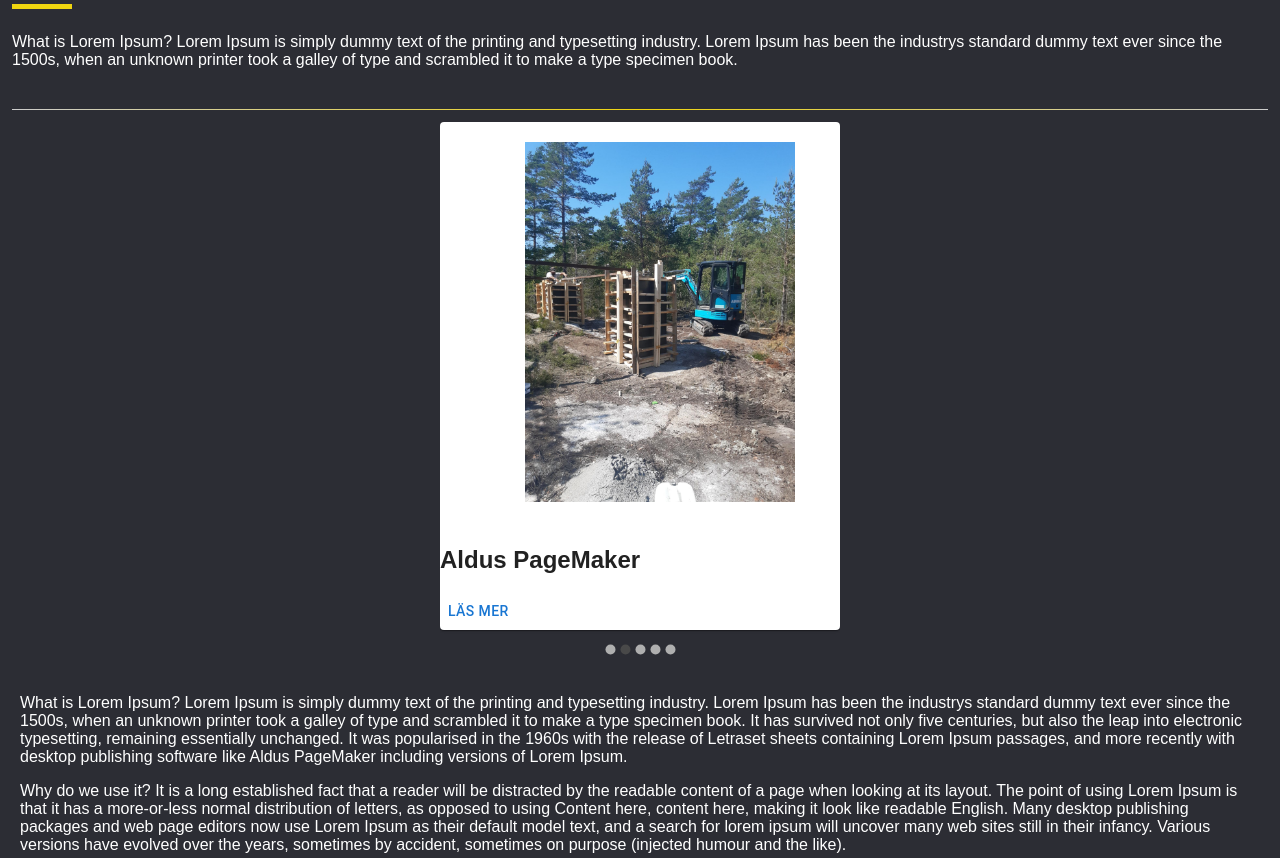
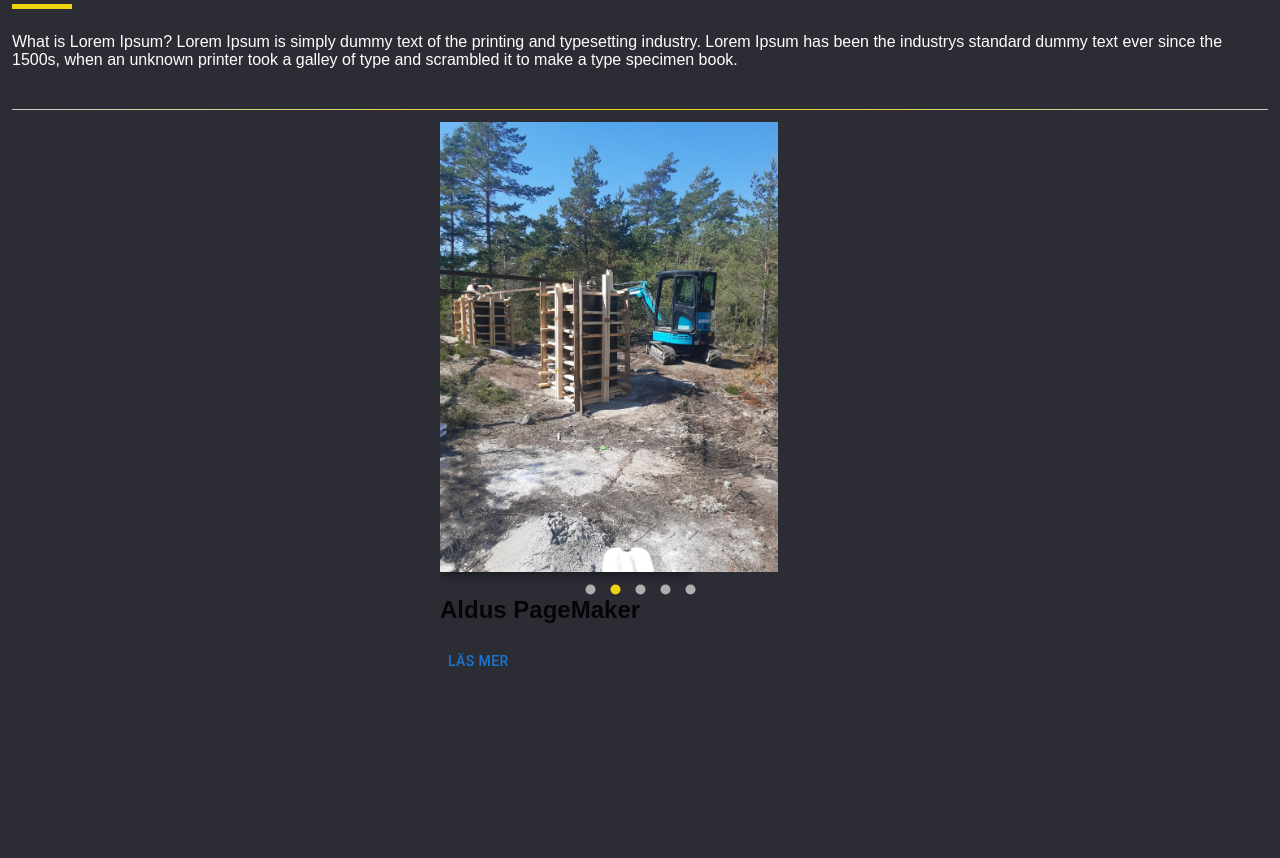
Before and after one commit to skinksteek/nickesalltjanst, a React (Create React App) app: page /hem in a window 1280 px wide. Shown: the part 860-1718 px from the top of the page. Built offline with nearby package versions, Linux system fonts and the light colour scheme.

Commit message:
worked on carousel styling

```diff
--- a/src/assets/styles/carousel.css
+++ b/src/assets/styles/carousel.css
@@ -1,11 +1,22 @@
 .carousel-container {
   margin: 0 auto;
   width: 50vh;
+  height: 700px;
+}
+
+.carousel-paper {
+  height: 450px;
+  width: 250px;
 }
 
 .carousel-img {
-  height: 45vh;
-  width: 100%;
+  max-height: 100%;
   object-fit: contain;
-  margin: 20px;
 }
+
+.paper-button {
+  margin-top: 40px;
+  color: white;
+  border: 3px solid white;
+  text-transform: capitalize;
+}
--- a/src/components/Carousel.js
+++ b/src/components/Carousel.js
@@ -6,7 +6,25 @@ import "../assets/styles/carousel.css";
 
 function PhotoSlider() {
   return (
-    <Carousel className="carousel-container" interval={3000}>
+    <Carousel
+      className="carousel-container"
+      interval={3000}
+      indicatorIconButtonProps={{
+        style: {
+          padding: "5px",
+        },
+      }}
+      activeIndicatorIconButtonProps={{
+        style: {
+          color: "var(--yellow)",
+        },
+      }}
+      indicatorContainerProps={{
+        style: {
+          marginTop: "5px",
+        },
+      }}
+    >
       {data.map((item) => (
         <Item key={item.id} item={item} />
       ))}
--- a/src/components/Item.js
+++ b/src/components/Item.js
@@ -5,11 +5,19 @@ import "../assets/styles/carousel.css";
 
 function Item({ item }) {
   return (
-    <Paper>
+    <Paper
+      className="carousel-paper"
+      style={{
+        backgroundColor: "var(--lightgrey)",
+      }}
+      elevation={5}
+    >
       <img src={item.image} alt={item.title} className="carousel-img"></img>
-      <h2>{item.title}</h2>
+      <article>
+        <h2>{item.title}</h2>
+      </article>
 
-      <Button className="CheckButton">Läs mer</Button>
+      <Button className="paper-button">Läs mer</Button>
     </Paper>
   );
 }
```
